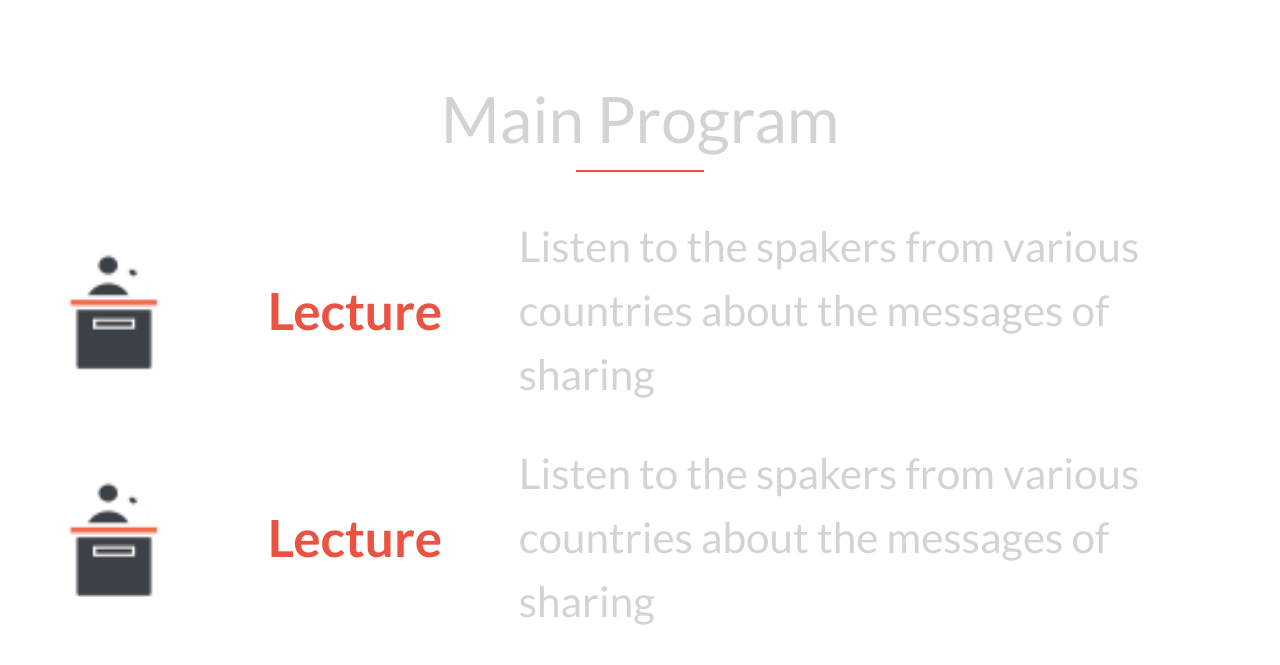
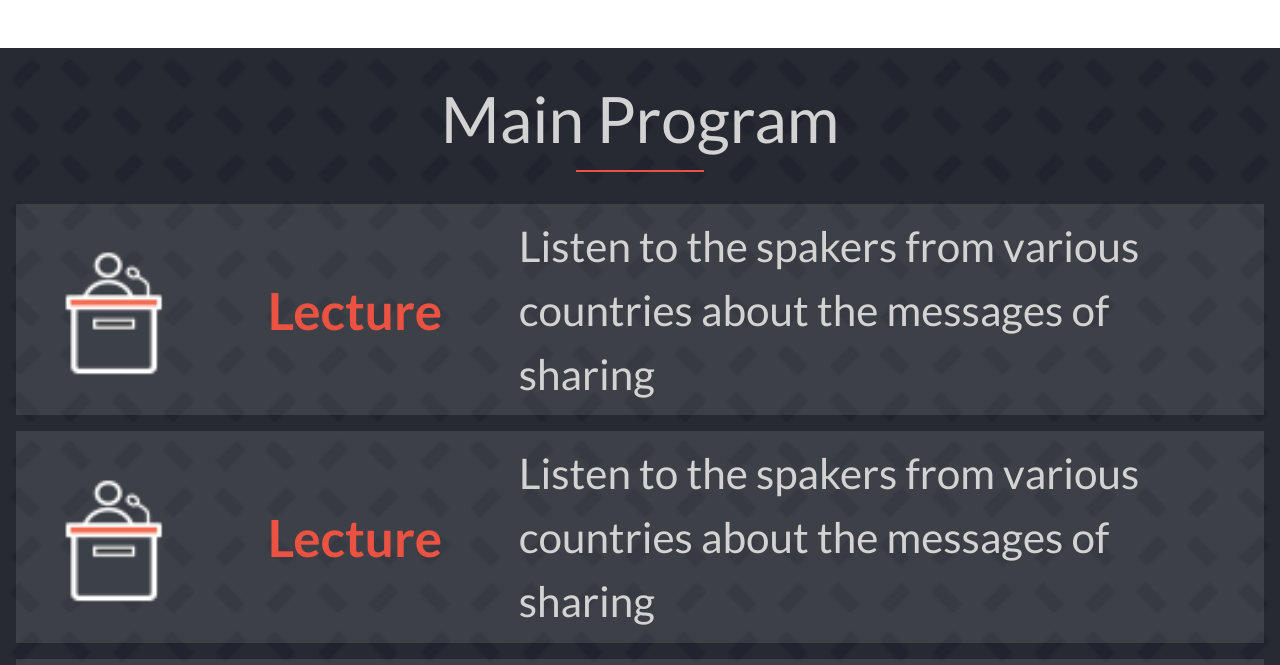
Before and after one commit to hsztan/the-conference, a plain HTML site: page index.html in a window 1280 px wide. Shown: the part 1040-1705 px from the top of the page. Drawn offline with Linux system fonts and the light colour scheme.

Commit message:
Move program background css out of media query for use in both mobile and desktop

```diff
--- a/assets/style.css
+++ b/assets/style.css
@@ -90,8 +90,12 @@ header h4 {
 /* Program section styles */
 
 .program {
-  width: 100%;
   color: var(--mygrey);
+  width: 100vw;
+  background-image: url('../images/pattern_bg.png');
+  background-repeat: repeat;
+  background-color: #272a32;
+  background-size: 8%;
 }
 
 .program-cards {
@@ -340,13 +344,6 @@ footer .logo img {
     background-size: cover;
   }
 
-  .program {
-    width: 100vw;
-    background-image: url('../images/pattern_bg.png');
-    background-repeat: repeat;
-    background-color: #272a32;
-  }
-
   .speakers .speakers-cards button {
     font-family: inherit;
     display: flex;
```
